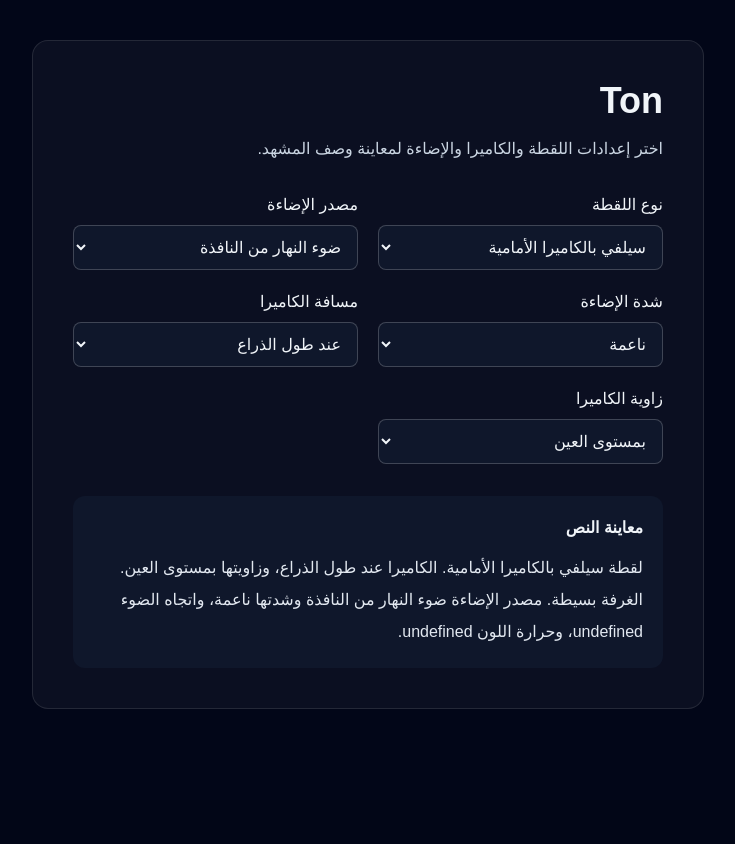
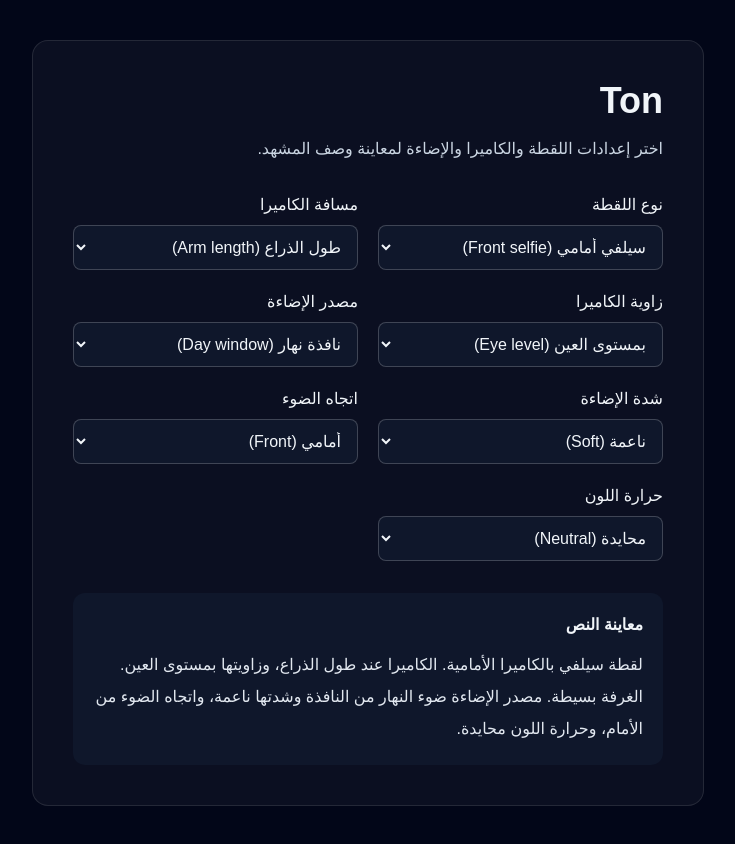
Before and after one commit to EmadAden77/Ton, a Next.js app: page / in a window 1280 px wide. Shown: the whole page, without its empty margins (272-1007 px from the left). Before the commit the page ends 800 px from the top, so only its background shows below. Built offline with nearby package versions, Linux system fonts and the light colour scheme.

Commit message:
feat(lighting): add direction and temperature controls

```diff
--- a/src/app/page.tsx
+++ b/src/app/page.tsx
@@ -13,6 +13,8 @@ export default function Home() {
     roomType: "simple",
     cameraDistance: "arm-length",
     cameraAngle: "eye-level",
+    lightingDirection: "front",
+    colorTemperature: "neutral",
   });
 
   return (
@@ -40,8 +42,47 @@ export default function Home() {
               }
               className="rounded-lg border border-white/20 bg-slate-900 p-3 text-slate-100"
             >
-              <option value="front-selfie">سيلفي بالكاميرا الأمامية</option>
-              <option value="mirror-selfie">سيلفي أمام المرآة</option>
+              <option value="front-selfie">سيلفي أمامي (Front selfie)</option>
+              <option value="mirror-selfie">سيلفي مرآة (Mirror selfie)</option>
+            </select>
+          </label>
+
+          <label className="grid gap-2" htmlFor="camera-distance">
+            مسافة الكاميرا
+            <select
+              id="camera-distance"
+              value={state.cameraDistance}
+              onChange={(event) =>
+                setState((current) => ({
+                  ...current,
+                  cameraDistance: event.target
+                    .value as SceneState["cameraDistance"],
+                }))
+              }
+              className="rounded-lg border border-white/20 bg-slate-900 p-3 text-slate-100"
+            >
+              <option value="close">قريبة (Close)</option>
+              <option value="arm-length">طول الذراع (Arm length)</option>
+              <option value="extended">ذراع ممدودة (Extended)</option>
+            </select>
+          </label>
+
+          <label className="grid gap-2" htmlFor="camera-angle">
+            زاوية الكاميرا
+            <select
+              id="camera-angle"
+              value={state.cameraAngle}
+              onChange={(event) =>
+                setState((current) => ({
+                  ...current,
+                  cameraAngle: event.target.value as SceneState["cameraAngle"],
+                }))
+              }
+              className="rounded-lg border border-white/20 bg-slate-900 p-3 text-slate-100"
+            >
+              <option value="eye-level">بمستوى العين (Eye level)</option>
+              <option value="slightly-above">أعلى قليلاً (Slightly above)</option>
+              <option value="slightly-below">أسفل قليلاً (Slightly below)</option>
             </select>
           </label>
 
@@ -59,10 +100,10 @@ export default function Home() {
               }
               className="rounded-lg border border-white/20 bg-slate-900 p-3 text-slate-100"
             >
-              <option value="window-day">ضوء النهار من النافذة</option>
-              <option value="window-sunset">ضوء الغروب من النافذة</option>
-              <option value="ceiling">إنارة السقف</option>
-              <option value="bedside-lamp">مصباح بجانب السرير</option>
+              <option value="window-day">نافذة نهار (Day window)</option>
+              <option value="window-sunset">نافذة غروب (Sunset window)</option>
+              <option value="ceiling">سقف (Ceiling)</option>
+              <option value="bedside-lamp">مصباح سرير (Bedside lamp)</option>
             </select>
           </label>
 
@@ -80,49 +121,51 @@ export default function Home() {
               }
               className="rounded-lg border border-white/20 bg-slate-900 p-3 text-slate-100"
             >
-              <option value="dim">خافتة</option>
-              <option value="soft">ناعمة</option>
-              <option value="medium">متوسطة</option>
-              <option value="bright">ساطعة</option>
+              <option value="dim">خافتة (Dim)</option>
+              <option value="soft">ناعمة (Soft)</option>
+              <option value="medium">متوسطة (Medium)</option>
+              <option value="bright">ساطعة (Bright)</option>
             </select>
           </label>
 
-          <label className="grid gap-2" htmlFor="camera-distance">
-            مسافة الكاميرا
+          <label className="grid gap-2" htmlFor="lighting-direction">
+            اتجاه الضوء
             <select
-              id="camera-distance"
-              value={state.cameraDistance}
+              id="lighting-direction"
+              value={state.lightingDirection}
               onChange={(event) =>
                 setState((current) => ({
                   ...current,
-                  cameraDistance: event.target
-                    .value as SceneState["cameraDistance"],
+                  lightingDirection: event.target
+                    .value as SceneState["lightingDirection"],
                 }))
               }
               className="rounded-lg border border-white/20 bg-slate-900 p-3 text-slate-100"
             >
-              <option value="close">قريبة من الوجه</option>
-              <option value="arm-length">عند طول الذراع</option>
-              <option value="extended">عند امتداد الذراع</option>
+              <option value="front">أمامي (Front)</option>
+              <option value="side">جانبي (Side)</option>
+              <option value="top">علوي (Top)</option>
+              <option value="back-soft">خلفي ناعم (Soft back)</option>
             </select>
           </label>
 
-          <label className="grid gap-2" htmlFor="camera-angle">
-            زاوية الكاميرا
+          <label className="grid gap-2" htmlFor="color-temperature">
+            حرارة اللون
             <select
-              id="camera-angle"
-              value={state.cameraAngle}
+              id="color-temperature"
+              value={state.colorTemperature}
               onChange={(event) =>
                 setState((current) => ({
                   ...current,
-                  cameraAngle: event.target.value as SceneState["cameraAngle"],
+                  colorTemperature: event.target
+                    .value as SceneState["colorTemperature"],
                 }))
               }
               className="rounded-lg border border-white/20 bg-slate-900 p-3 text-slate-100"
             >
-              <option value="eye-level">بمستوى العين</option>
-              <option value="slightly-above">أعلى من مستوى العين قليلاً</option>
-              <option value="slightly-below">أسفل من مستوى العين قليلاً</option>
+              <option value="warm">دافئة (Warm)</option>
+              <option value="neutral">محايدة (Neutral)</option>
+              <option value="cool">باردة (Cool)</option>
             </select>
           </label>
         </div>
```
